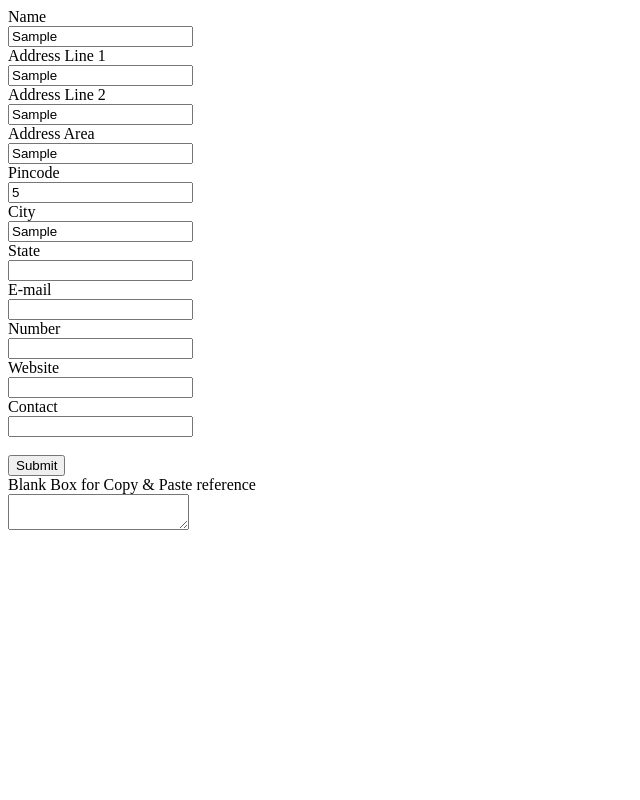
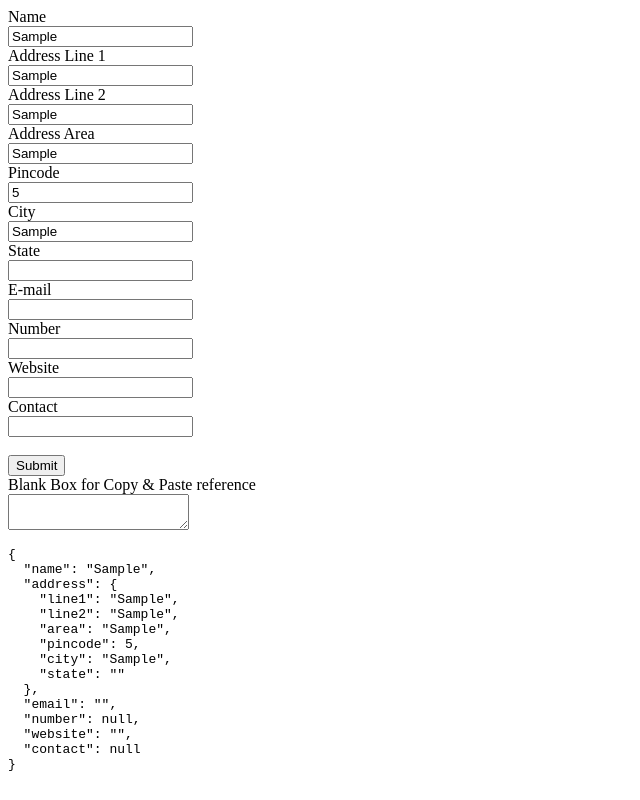
Before and after one commit to Priyanshu-jpeg/AddresstoJSON, a plain HTML site: page index.html in a window 1280 px wide. Both pictures are taken after typing "Sample", "Sample", "Sample", "Sample", "5", "Sample" into the empty fields and a click on the button "Submit". Shown: the whole page, without its empty margins (0-640 px from the left). Drawn offline with Linux system fonts and the light colour scheme.

Commit message:
Fixed parseInt issue
INT was capital letters

```diff
--- a/index.html
+++ b/index.html
@@ -79,7 +79,7 @@
             state: formData.get('address.state')
           },
           email: formData.get('email'),
-          number: parseINT(formData.get('number')),
+          number: parseInt(formData.get('number')),
           website: formData.get('website'),
           contact: parseInt(formData.get('contact'))
         }
```
